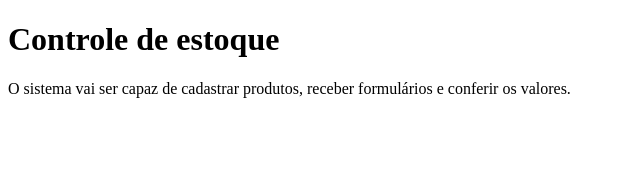
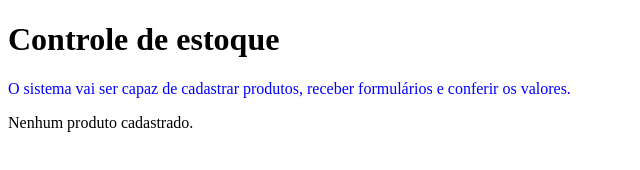
Before and after one commit to DevEliaas/estoque-web, a plain HTML site: page index.html in a window 1280 px wide. Shown: the whole page, without its empty margins (0-640 px from the left). Drawn offline with Linux system fonts and the light colour scheme.

Commit message:
Adiciona cor à descrição do sistema

```diff
--- a/index.html
+++ b/index.html
@@ -1,11 +1,13 @@
 <!DOCTYPE html>
 <html lang="pt-BR">
     <head>
+        <link rel="stylesheet" href="style.css">
         <meta charset="UTF-8">
         <title>Estoque</title>
     </head>
     <body>
         <h1>Controle de estoque</h1>
-        <p>O sistema vai ser capaz de cadastrar produtos, receber formulários e conferir os valores.</p>
+        <p class="descricao">O sistema vai ser capaz de cadastrar produtos, receber formulários e conferir os valores.</p>
+        <p>Nenhum produto cadastrado.</p>
     </body>
 </html>
--- /dev/null
+++ b/style.css
@@ -0,0 +1,3 @@
+.descricao {
+    color: blue;
+}
```
